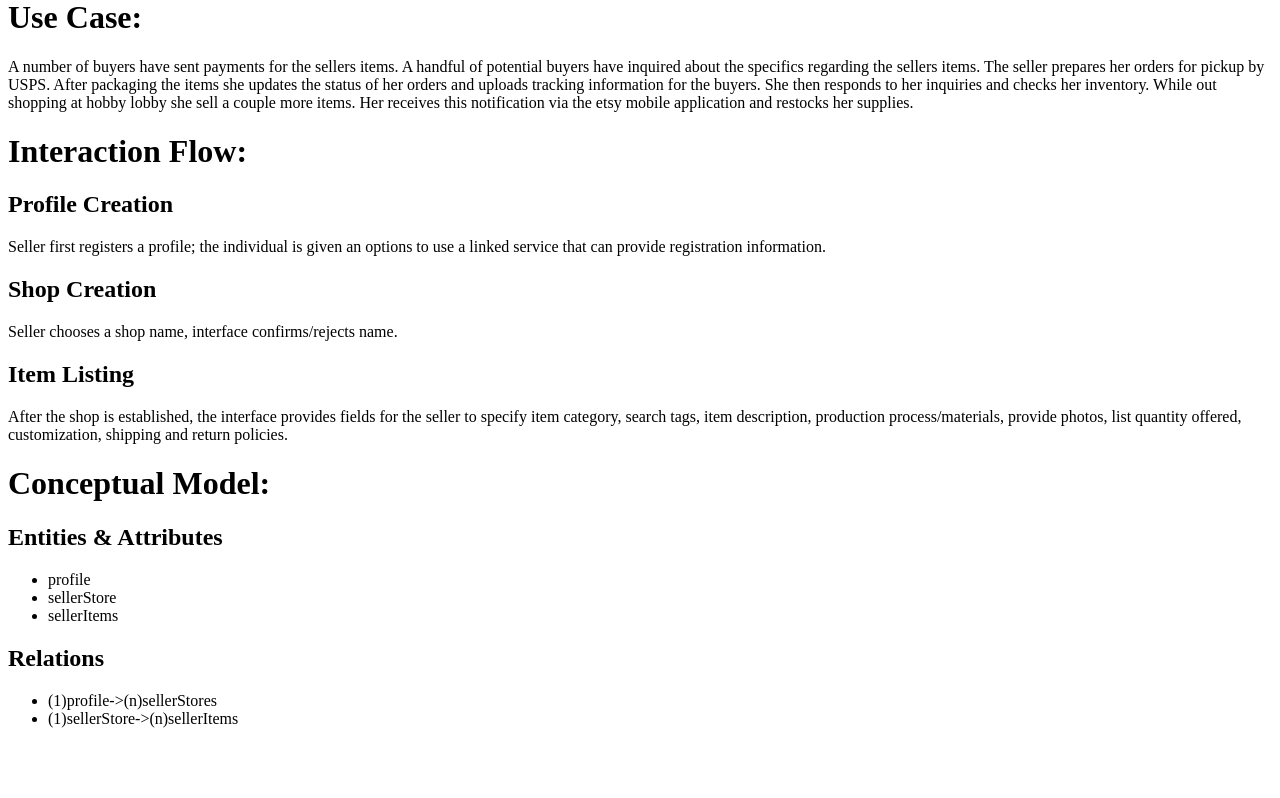
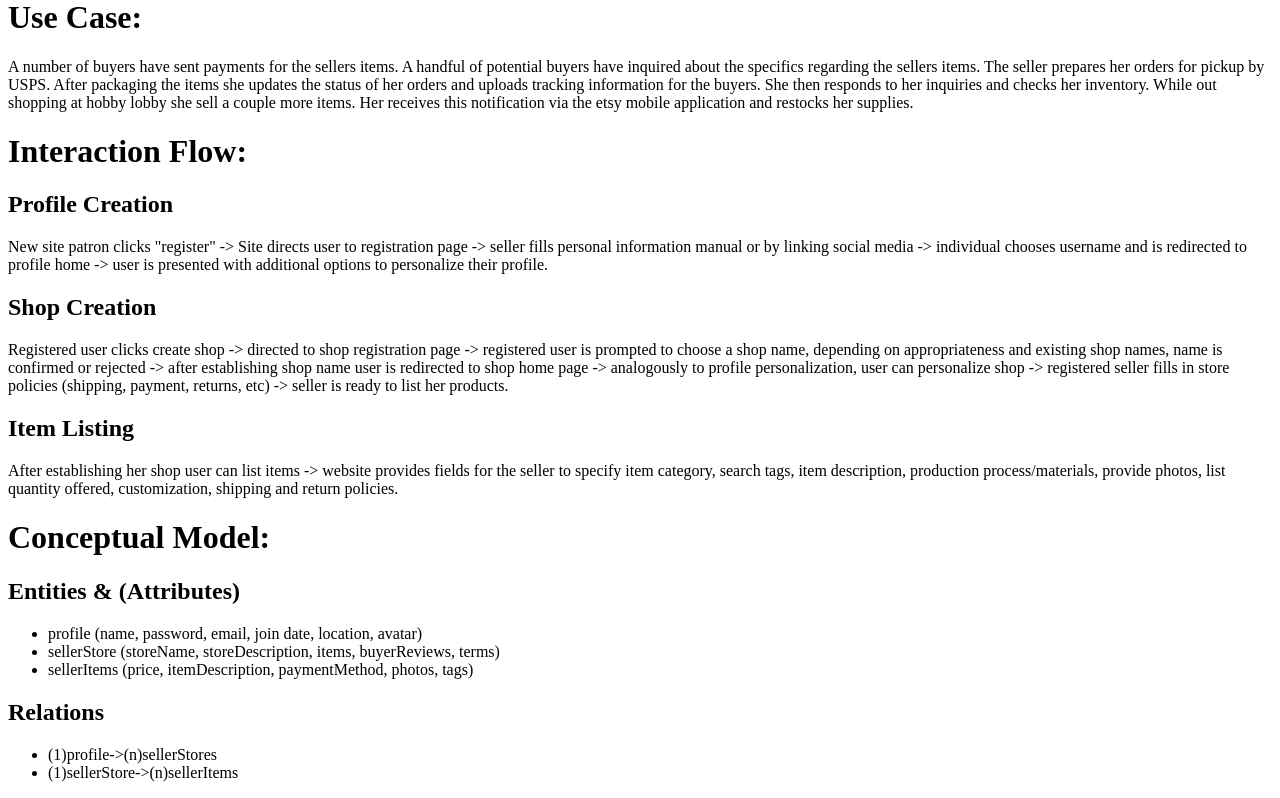
Before and after one commit to stevenhebert/data-design-etsy, a PHP site: page / in a window 1280 px wide. Shown: the part 797-1595 px from the top of the page. Before the commit the page ends 1525 px from the top, so only its background shows below. Run offline with PHP 8.4, Linux system fonts and the light colour scheme.

Commit message:
created index

```diff
--- a/index.php
+++ b/index.php
@@ -55,12 +55,17 @@
 
 			<h1>Interaction Flow:</h1>
 
-			<h2>Profile Creation</h2> Seller first registers a profile; the individual is given an options to use a linked
-			service that can provide registration information.
+			<h2>Profile Creation</h2> New site patron clicks "register" -> Site directs user to registration page ->
+			seller fills personal information manual or by linking social media -> individual chooses username and is
+			redirected to profile home -> user is presented with additional options to personalize their profile.
 
-			<h2>Shop Creation</h2> Seller chooses a shop name, interface confirms/rejects name.
+			<h2>Shop Creation</h2> Registered user clicks create shop -> directed to shop registration page -> registered
+			user is prompted to choose a shop name, depending on appropriateness and existing shop names, name is confirmed
+			or rejected -> after establishing shop name user is redirected to shop home page -> analogously to profile
+			personalization, user can personalize shop -> registered seller fills in store policies (shipping, payment,
+			returns, etc) -> seller is ready to list her products.
 
-			<h2>Item Listing</h2> After the shop is established, the interface provides fields for
+			<h2>Item Listing</h2> After establishing her shop user can list items ->  website provides fields for
 			the seller to specify item category, search tags, item description, production process/materials,
 			provide photos, list quantity offered, customization, shipping and return policies.
 
@@ -68,11 +73,11 @@
 
 			<h1>Conceptual Model:</h1>
 
-			<h2>Entities & Attributes</h2>
+			<h2>Entities & (Attributes)</h2>
 			<ul>
-				<li>profile</li>
-				<li>sellerStore</li>
-				<li>sellerItems</li>
+				<li>profile (name, password, email, join date, location, avatar)</li>
+				<li>sellerStore (storeName, storeDescription, items, buyerReviews, terms)</li>
+				<li>sellerItems (price, itemDescription, paymentMethod, photos, tags)</li>
 			</ul>
 
 			<h2>Relations</h2>
@@ -83,5 +88,7 @@
 
 
 
+
+
 		</body>
 </html>
```
